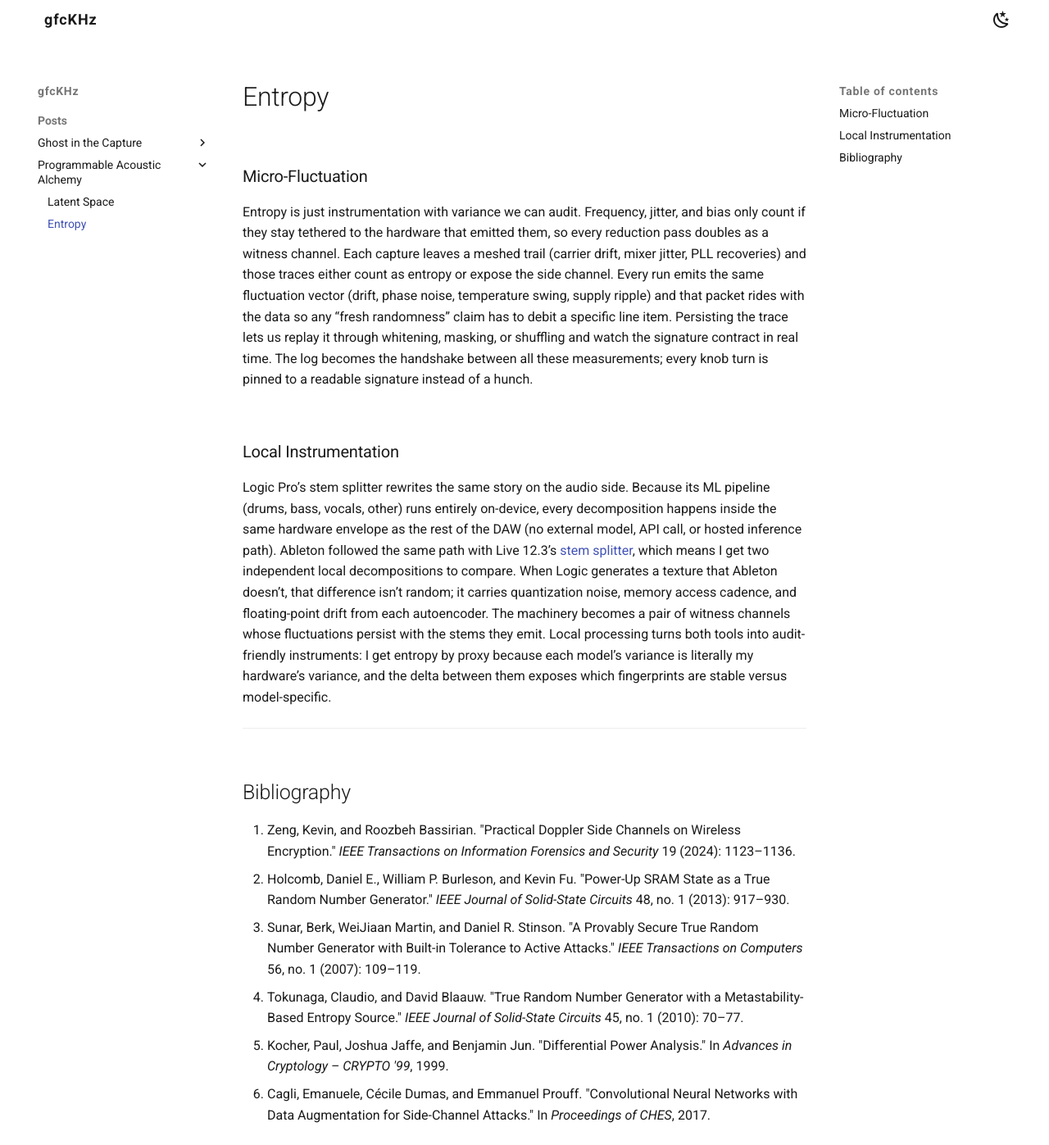
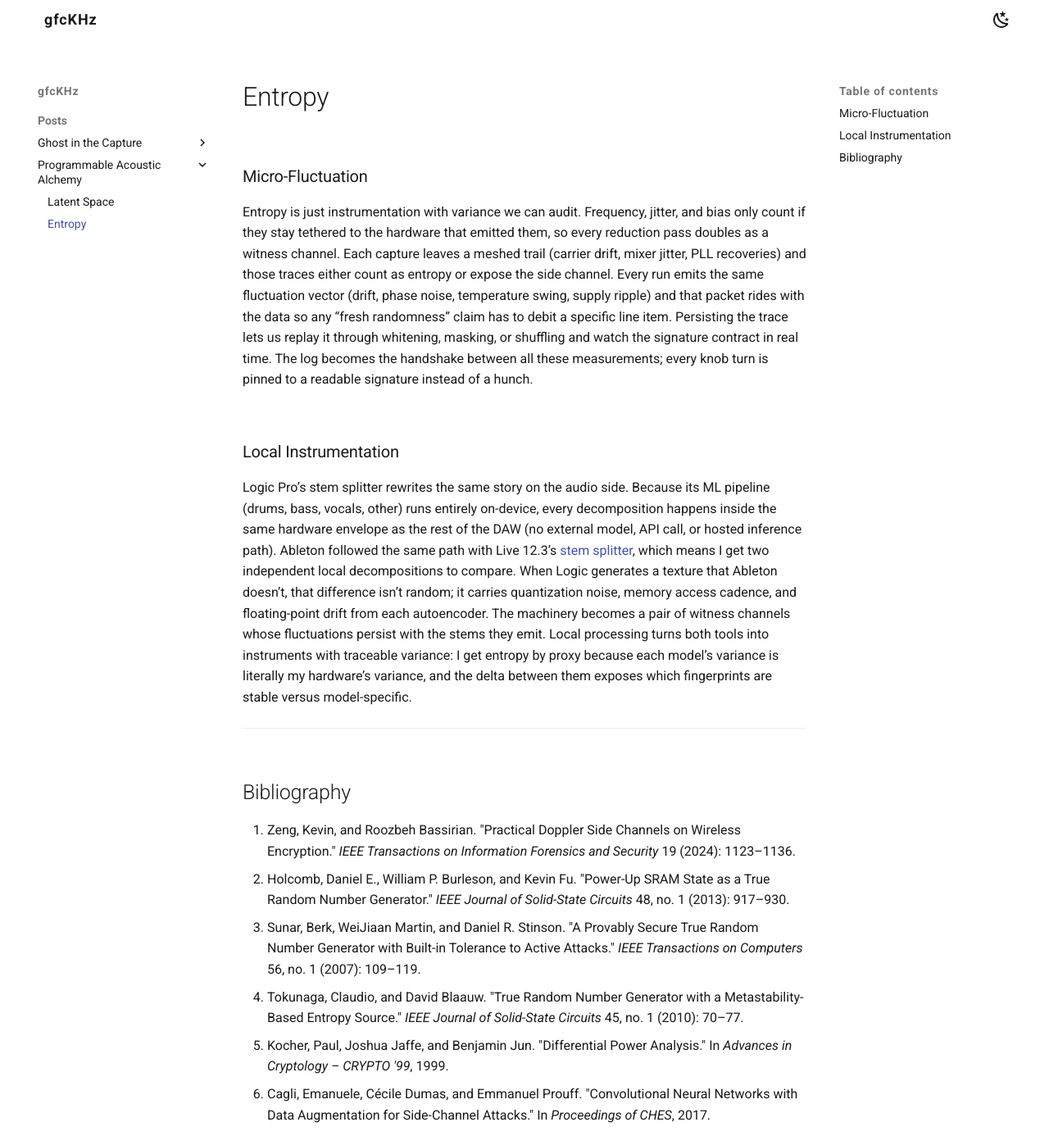
Before and after one commit to gfcKHz/gfcKHz.github.io, an MkDocs documentation site: the page built from docs/posts/entropy.md, in a window 1280 px wide. Shown: the whole page at 82% size. Built offline with MkDocs 1.6.1 and Material for MkDocs 9.7.7, drawn with Linux system fonts in a browser that asks for light colours; some web fonts are replaced.

Commit message:
Rewording

```diff
--- a/docs/posts/entropy.md
+++ b/docs/posts/entropy.md
@@ -10,7 +10,7 @@
 
 ### Local Instrumentation
 
-Logic Pro’s stem splitter rewrites the same story on the audio side. Because its ML pipeline (drums, bass, vocals, other) runs entirely on-device, every decomposition happens inside the same hardware envelope as the rest of the DAW (no external model, API call, or hosted inference path). Ableton followed the same path with Live 12.3’s [stem splitter](https://www.ableton.com/en/blog/live-12-3-is-coming/), which means I get two independent local decompositions to compare. When Logic generates a texture that Ableton doesn’t, that difference isn’t random; it carries quantization noise, memory access cadence, and floating-point drift from each autoencoder. The machinery becomes a pair of witness channels whose fluctuations persist with the stems they emit. Local processing turns both tools into audit-friendly instruments: I get entropy by proxy because each model’s variance is literally my hardware’s variance, and the delta between them exposes which fingerprints are stable versus model-specific.
+Logic Pro’s stem splitter rewrites the same story on the audio side. Because its ML pipeline (drums, bass, vocals, other) runs entirely on-device, every decomposition happens inside the same hardware envelope as the rest of the DAW (no external model, API call, or hosted inference path). Ableton followed the same path with Live 12.3’s [stem splitter](https://www.ableton.com/en/blog/live-12-3-is-coming/), which means I get two independent local decompositions to compare. When Logic generates a texture that Ableton doesn’t, that difference isn’t random; it carries quantization noise, memory access cadence, and floating-point drift from each autoencoder. The machinery becomes a pair of witness channels whose fluctuations persist with the stems they emit. Local processing turns both tools into instruments with traceable variance: I get entropy by proxy because each model’s variance is literally my hardware’s variance, and the delta between them exposes which fingerprints are stable versus model-specific.
 
 ---
 
```
